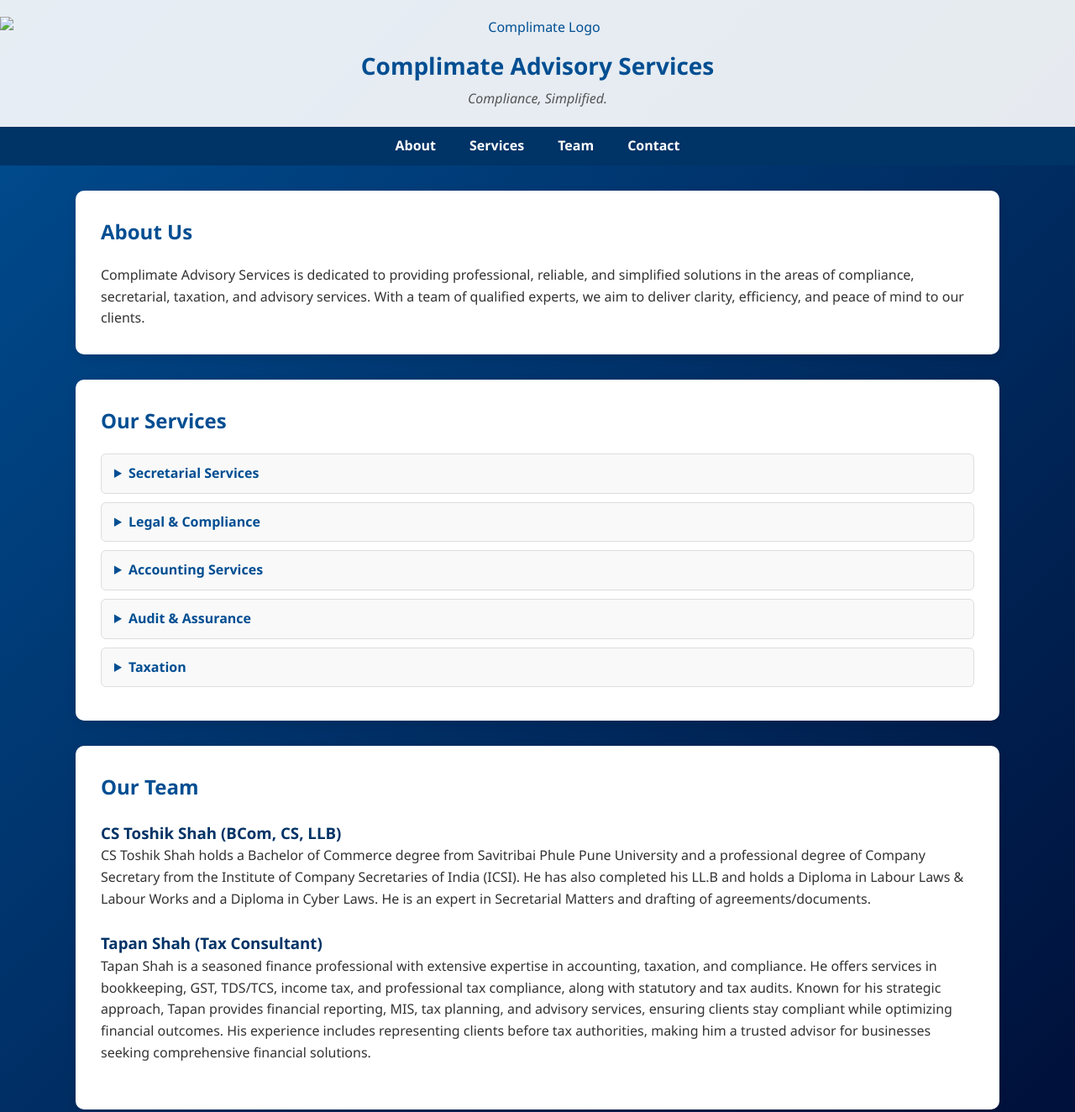
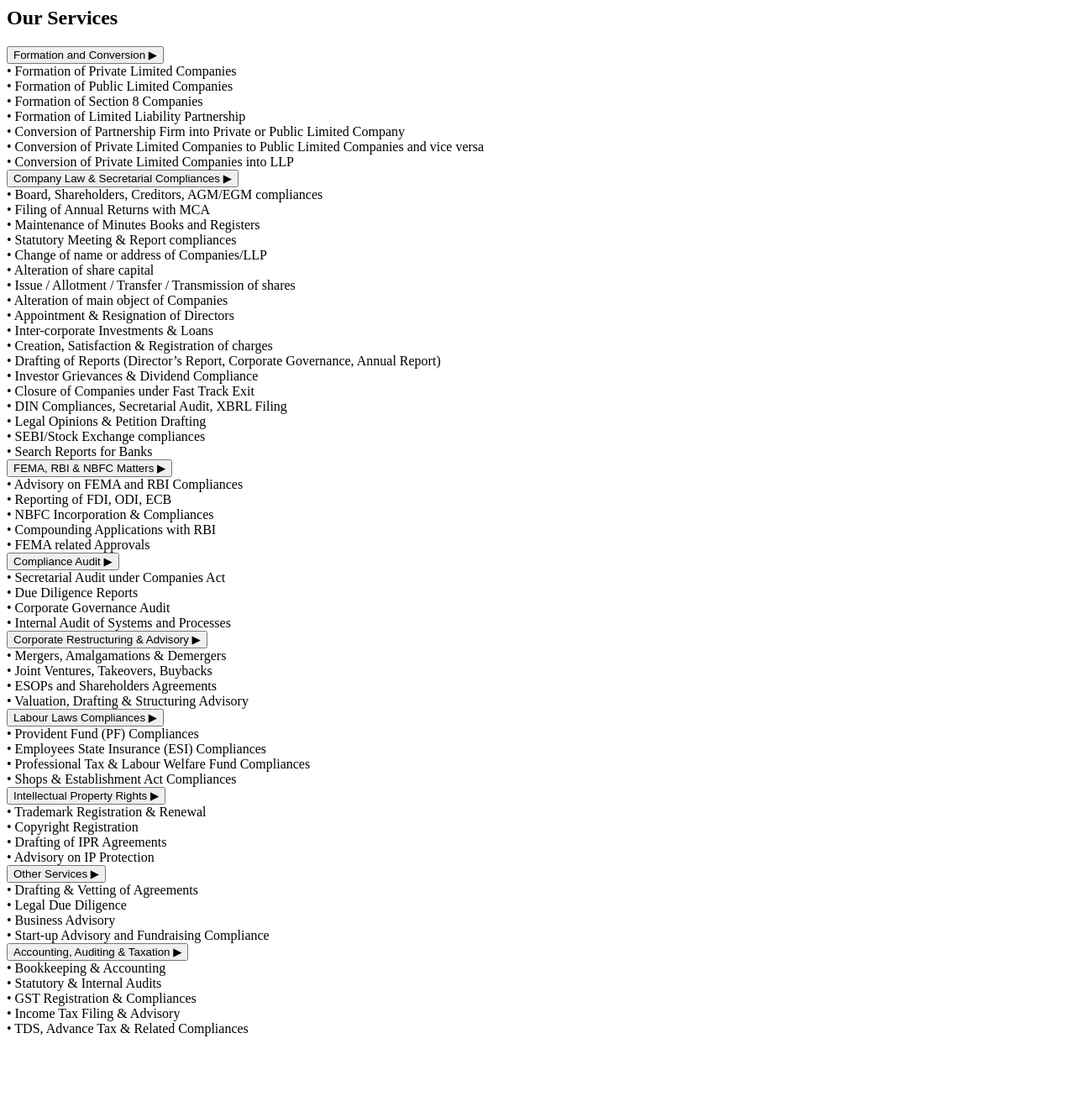
Before and after one commit to cstoshikshah/cs-website, a plain HTML site: page index.html in a window 1280 px wide. Shown: the top 1324 px of the page at 84% size. After the commit the page ends 1242 px from the top, so only its background shows below. Drawn offline with Linux system fonts and the light colour scheme.

Commit message:
Update index.html

```diff
--- a/index.html
+++ b/index.html
@@ -1,225 +1,168 @@
-<!DOCTYPE html>
-<html lang="en">
-<head>
-  <meta charset="UTF-8">
-  <meta name="viewport" content="width=device-width, initial-scale=1.0">
-  <title>Complimate Advisory Services</title>
-  <style>
-    /* Reset */
-    * {
-      margin: 0;
-      padding: 0;
-      box-sizing: border-box;
-    }
+<section id="services" class="py-16 bg-gradient-to-b from-blue-50 to-white">
+  <div class="container mx-auto px-6">
+    <h2 class="text-3xl font-bold text-center mb-12 text-gray-800">Our Services</h2>
+    <div class="space-y-4">
 
-    body {
-      font-family: "Segoe UI", Tahoma, Geneva, Verdana, sans-serif;
-      line-height: 1.6;
-      background: linear-gradient(135deg, #004e92, #000428);
-      color: #333;
-    }
+      <!-- Formation and Conversion -->
+      <div class="border border-gray-200 rounded-lg shadow-sm">
+        <button class="flex justify-between items-center w-full px-6 py-4 text-lg font-semibold text-left text-gray-800 hover:bg-blue-100 focus:outline-none" onclick="toggleAccordion(this)">
+          Formation and Conversion
+          <span class="arrow transition-transform duration-300">▶</span>
+        </button>
+        <div class="hidden px-6 pb-4 text-gray-600">
+          • Formation of Private Limited Companies <br>
+          • Formation of Public Limited Companies <br>
+          • Formation of Section 8 Companies <br>
+          • Formation of Limited Liability Partnership <br>
+          • Conversion of Partnership Firm into Private or Public Limited Company <br>
+          • Conversion of Private Limited Companies to Public Limited Companies and vice versa <br>
+          • Conversion of Private Limited Companies into LLP
+        </div>
+      </div>
 
-    header {
-      background: rgba(255, 255, 255, 0.9);
-      color: #004e92;
-      padding: 20px 0;
-      text-align: center;
-      box-shadow: 0 2px 6px rgba(0,0,0,0.2);
-    }
+      <!-- Company Law & Secretarial Compliances -->
+      <div class="border border-gray-200 rounded-lg shadow-sm">
+        <button class="flex justify-between items-center w-full px-6 py-4 text-lg font-semibold text-left text-gray-800 hover:bg-blue-100 focus:outline-none" onclick="toggleAccordion(this)">
+          Company Law & Secretarial Compliances
+          <span class="arrow transition-transform duration-300">▶</span>
+        </button>
+        <div class="hidden px-6 pb-4 text-gray-600">
+          • Board, Shareholders, Creditors, AGM/EGM compliances <br>
+          • Filing of Annual Returns with MCA <br>
+          • Maintenance of Minutes Books and Registers <br>
+          • Statutory Meeting & Report compliances <br>
+          • Change of name or address of Companies/LLP <br>
+          • Alteration of share capital <br>
+          • Issue / Allotment / Transfer / Transmission of shares <br>
+          • Alteration of main object of Companies <br>
+          • Appointment & Resignation of Directors <br>
+          • Inter-corporate Investments & Loans <br>
+          • Creation, Satisfaction & Registration of charges <br>
+          • Drafting of Reports (Director’s Report, Corporate Governance, Annual Report) <br>
+          • Investor Grievances & Dividend Compliance <br>
+          • Closure of Companies under Fast Track Exit <br>
+          • DIN Compliances, Secretarial Audit, XBRL Filing <br>
+          • Legal Opinions & Petition Drafting <br>
+          • SEBI/Stock Exchange compliances <br>
+          • Search Reports for Banks
+        </div>
+      </div>
 
-    header img {
-      max-height: 60px;
-      display: block;
-      margin: 0 auto 10px auto;
-    }
+      <!-- FEMA, RBI & NBFC Matters -->
+      <div class="border border-gray-200 rounded-lg shadow-sm">
+        <button class="flex justify-between items-center w-full px-6 py-4 text-lg font-semibold text-left text-gray-800 hover:bg-blue-100 focus:outline-none" onclick="toggleAccordion(this)">
+          FEMA, RBI & NBFC Matters
+          <span class="arrow transition-transform duration-300">▶</span>
+        </button>
+        <div class="hidden px-6 pb-4 text-gray-600">
+          • Advisory on FEMA and RBI Compliances <br>
+          • Reporting of FDI, ODI, ECB <br>
+          • NBFC Incorporation & Compliances <br>
+          • Compounding Applications with RBI <br>
+          • FEMA related Approvals
+        </div>
+      </div>
 
-    header h1 {
-      font-size: 28px;
-      margin-bottom: 5px;
-    }
+      <!-- Compliance Audit -->
+      <div class="border border-gray-200 rounded-lg shadow-sm">
+        <button class="flex justify-between items-center w-full px-6 py-4 text-lg font-semibold text-left text-gray-800 hover:bg-blue-100 focus:outline-none" onclick="toggleAccordion(this)">
+          Compliance Audit
+          <span class="arrow transition-transform duration-300">▶</span>
+        </button>
+        <div class="hidden px-6 pb-4 text-gray-600">
+          • Secretarial Audit under Companies Act <br>
+          • Due Diligence Reports <br>
+          • Corporate Governance Audit <br>
+          • Internal Audit of Systems and Processes
+        </div>
+      </div>
 
-    header p {
-      font-size: 16px;
-      font-style: italic;
-      color: #555;
-    }
+      <!-- Corporate Restructuring & Advisory -->
+      <div class="border border-gray-200 rounded-lg shadow-sm">
+        <button class="flex justify-between items-center w-full px-6 py-4 text-lg font-semibold text-left text-gray-800 hover:bg-blue-100 focus:outline-none" onclick="toggleAccordion(this)">
+          Corporate Restructuring & Advisory
+          <span class="arrow transition-transform duration-300">▶</span>
+        </button>
+        <div class="hidden px-6 pb-4 text-gray-600">
+          • Mergers, Amalgamations & Demergers <br>
+          • Joint Ventures, Takeovers, Buybacks <br>
+          • ESOPs and Shareholders Agreements <br>
+          • Valuation, Drafting & Structuring Advisory
+        </div>
+      </div>
 
-    nav {
-      display: flex;
-      justify-content: center;
-      background: #003366;
-      padding: 10px;
-    }
+      <!-- Labour Laws Compliances -->
+      <div class="border border-gray-200 rounded-lg shadow-sm">
+        <button class="flex justify-between items-center w-full px-6 py-4 text-lg font-semibold text-left text-gray-800 hover:bg-blue-100 focus:outline-none" onclick="toggleAccordion(this)">
+          Labour Laws Compliances
+          <span class="arrow transition-transform duration-300">▶</span>
+        </button>
+        <div class="hidden px-6 pb-4 text-gray-600">
+          • Provident Fund (PF) Compliances <br>
+          • Employees State Insurance (ESI) Compliances <br>
+          • Professional Tax & Labour Welfare Fund Compliances <br>
+          • Shops & Establishment Act Compliances
+        </div>
+      </div>
 
-    nav a {
-      color: #fff;
-      text-decoration: none;
-      margin: 0 20px;
-      font-weight: bold;
-      transition: color 0.3s;
-    }
+      <!-- Intellectual Property Rights -->
+      <div class="border border-gray-200 rounded-lg shadow-sm">
+        <button class="flex justify-between items-center w-full px-6 py-4 text-lg font-semibold text-left text-gray-800 hover:bg-blue-100 focus:outline-none" onclick="toggleAccordion(this)">
+          Intellectual Property Rights
+          <span class="arrow transition-transform duration-300">▶</span>
+        </button>
+        <div class="hidden px-6 pb-4 text-gray-600">
+          • Trademark Registration & Renewal <br>
+          • Copyright Registration <br>
+          • Drafting of IPR Agreements <br>
+          • Advisory on IP Protection
+        </div>
+      </div>
 
-    nav a:hover {
-      color: #ffd700;
-    }
+      <!-- Other Services -->
+      <div class="border border-gray-200 rounded-lg shadow-sm">
+        <button class="flex justify-between items-center w-full px-6 py-4 text-lg font-semibold text-left text-gray-800 hover:bg-blue-100 focus:outline-none" onclick="toggleAccordion(this)">
+          Other Services
+          <span class="arrow transition-transform duration-300">▶</span>
+        </button>
+        <div class="hidden px-6 pb-4 text-gray-600">
+          • Drafting & Vetting of Agreements <br>
+          • Legal Due Diligence <br>
+          • Business Advisory <br>
+          • Start-up Advisory and Fundraising Compliance
+        </div>
+      </div>
 
-    section {
-      background: #fff;
-      margin: 30px auto;
-      padding: 30px;
-      border-radius: 10px;
-      width: 90%;
-      max-width: 1100px;
-      box-shadow: 0 4px 12px rgba(0,0,0,0.1);
-    }
+      <!-- Accounting, Auditing & Taxation -->
+      <div class="border border-gray-200 rounded-lg shadow-sm">
+        <button class="flex justify-between items-center w-full px-6 py-4 text-lg font-semibold text-left text-gray-800 hover:bg-blue-100 focus:outline-none" onclick="toggleAccordion(this)">
+          Accounting, Auditing & Taxation
+          <span class="arrow transition-transform duration-300">▶</span>
+        </button>
+        <div class="hidden px-6 pb-4 text-gray-600">
+          • Bookkeeping & Accounting <br>
+          • Statutory & Internal Audits <br>
+          • GST Registration & Compliances <br>
+          • Income Tax Filing & Advisory <br>
+          • TDS, Advance Tax & Related Compliances
+        </div>
+      </div>
 
-    h2 {
-      color: #004e92;
-      margin-bottom: 20px;
-    }
+    </div>
+  </div>
+</section>
 
-    /* Services Dropdowns */
-    details {
-      margin: 10px 0;
-      border: 1px solid #ddd;
-      border-radius: 6px;
-      padding: 10px 15px;
-      background: #f9f9f9;
-      transition: 0.3s;
-    }
+<script>
+  function toggleAccordion(button) {
+    const content = button.nextElementSibling;
+    const arrow = button.querySelector('.arrow');
+    content.classList.toggle('hidden');
+    arrow.classList.toggle('rotate-90');
+  }
+</script>
 
-    details summary {
-      font-weight: bold;
-      cursor: pointer;
-      color: #004e92;
-    }
-
-    details[open] {
-      background: #eef6ff;
-      border-color: #004e92;
-    }
-
-    /* Team Section */
-    .team-member {
-      margin-bottom: 25px;
-    }
-
-    .team-member h3 {
-      color: #003366;
-    }
-
-    footer {
-      text-align: center;
-      padding: 20px;
-      background: rgba(0,0,0,0.8);
-      color: #fff;
-      margin-top: 20px;
-    }
-
-    /* Contact Form */
-    form {
-      display: flex;
-      flex-direction: column;
-    }
-
-    form input, form textarea {
-      margin-bottom: 15px;
-      padding: 12px;
-      border-radius: 6px;
-      border: 1px solid #ccc;
-      font-size: 15px;
-    }
-
-    form button {
-      background: #004e92;
-      color: #fff;
-      padding: 12px;
-      border: none;
-      border-radius: 6px;
-      cursor: pointer;
-      font-size: 16px;
-      font-weight: bold;
-    }
-
-    form button:hover {
-      background: #003366;
-    }
-  </style>
-</head>
-<body>
-  <header>
-    <img src="logo.png" alt="Complimate Logo">
-    <h1>Complimate Advisory Services</h1>
-    <p>Compliance, Simplified.</p>
-  </header>
-
-  <nav>
-    <a href="#about">About</a>
-    <a href="#services">Services</a>
-    <a href="#team">Team</a>
-    <a href="#contact">Contact</a>
-  </nav>
-
-  <section id="about">
-    <h2>About Us</h2>
-    <p>Complimate Advisory Services is dedicated to providing professional, reliable, and simplified solutions in the areas of compliance, secretarial, taxation, and advisory services. With a team of qualified experts, we aim to deliver clarity, efficiency, and peace of mind to our clients.</p>
-  </section>
-
-  <section id="services">
-    <h2>Our Services</h2>
-
-    <details>
-      <summary>Secretarial Services</summary>
-      <p>Company incorporation, ROC filings, drafting agreements, and corporate governance advisory.</p>
-    </details>
-
-    <details>
-      <summary>Legal & Compliance</summary>
-      <p>Contract drafting, labour law compliance, cyber law advisory, and regulatory matters.</p>
-    </details>
-
-    <details>
-      <summary>Accounting Services</summary>
-      <p>Bookkeeping, financial reporting, MIS preparation, and business accounting solutions.</p>
-    </details>
-
-    <details>
-      <summary>Audit & Assurance</summary>
-      <p>Statutory audits, tax audits, and internal audits ensuring compliance and transparency.</p>
-    </details>
-
-    <details>
-      <summary>Taxation</summary>
-      <p>GST, TDS/TCS, Income Tax, Professional Tax compliance, and representation before tax authorities.</p>
-    </details>
-  </section>
-
-  <section id="team">
-    <h2>Our Team</h2>
-
-    <div class="team-member">
-      <h3>CS Toshik Shah (BCom, CS, LLB)</h3>
-      <p>CS Toshik Shah holds a Bachelor of Commerce degree from Savitribai Phule Pune University and a professional degree of Company Secretary from the Institute of Company Secretaries of India (ICSI). He has also completed his LL.B and holds a Diploma in Labour Laws & Labour Works and a Diploma in Cyber Laws. He is an expert in Secretarial Matters and drafting of agreements/documents.</p>
-    </div>
-
-    <div class="team-member">
-      <h3>Tapan Shah (Tax Consultant)</h3>
-      <p>Tapan Shah is a seasoned finance professional with extensive expertise in accounting, taxation, and compliance. He offers services in bookkeeping, GST, TDS/TCS, income tax, and professional tax compliance, along with statutory and tax audits. Known for his strategic approach, Tapan provides financial reporting, MIS, tax planning, and advisory services, ensuring clients stay compliant while optimizing financial outcomes. His experience includes representing clients before tax authorities, making him a trusted advisor for businesses seeking comprehensive financial solutions.</p>
-    </div>
-  </section>
-
-  <section id="contact">
-    <h2>Contact Us</h2>
-    <form>
-      <input type="text" name="name" placeholder="Your Name" required>
-      <input type="email" name="email" placeholder="Your Email" required>
-      <textarea name="message" rows="5" placeholder="Your Message" required></textarea>
-      <button type="submit">Send Message</button>
-    </form>
-  </section>
-
-  <footer>
-    <p>&copy; 2025 Complimate Advisory Services. All Rights Reserved.</p>
-  </footer>
-</body>
-</html>
+<style>
+  .rotate-90 {
+    transform: rotate(90deg);
+  }
+</style>
```
